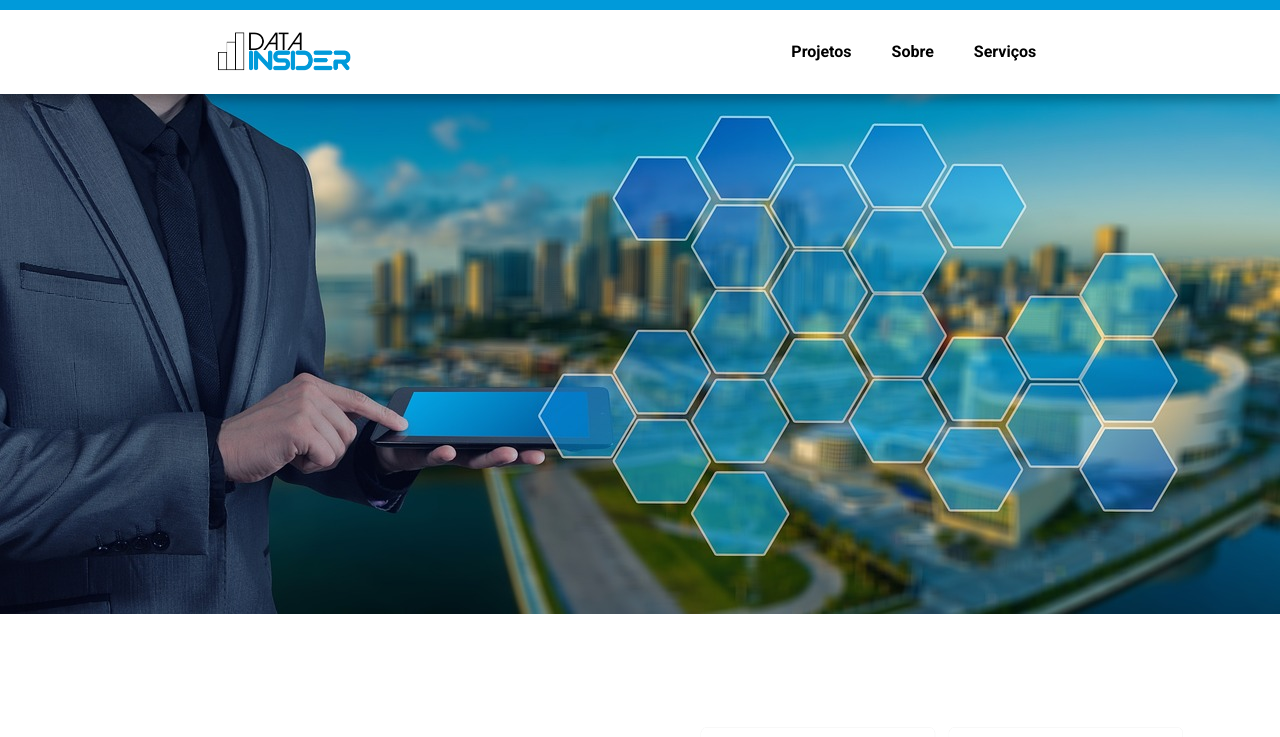
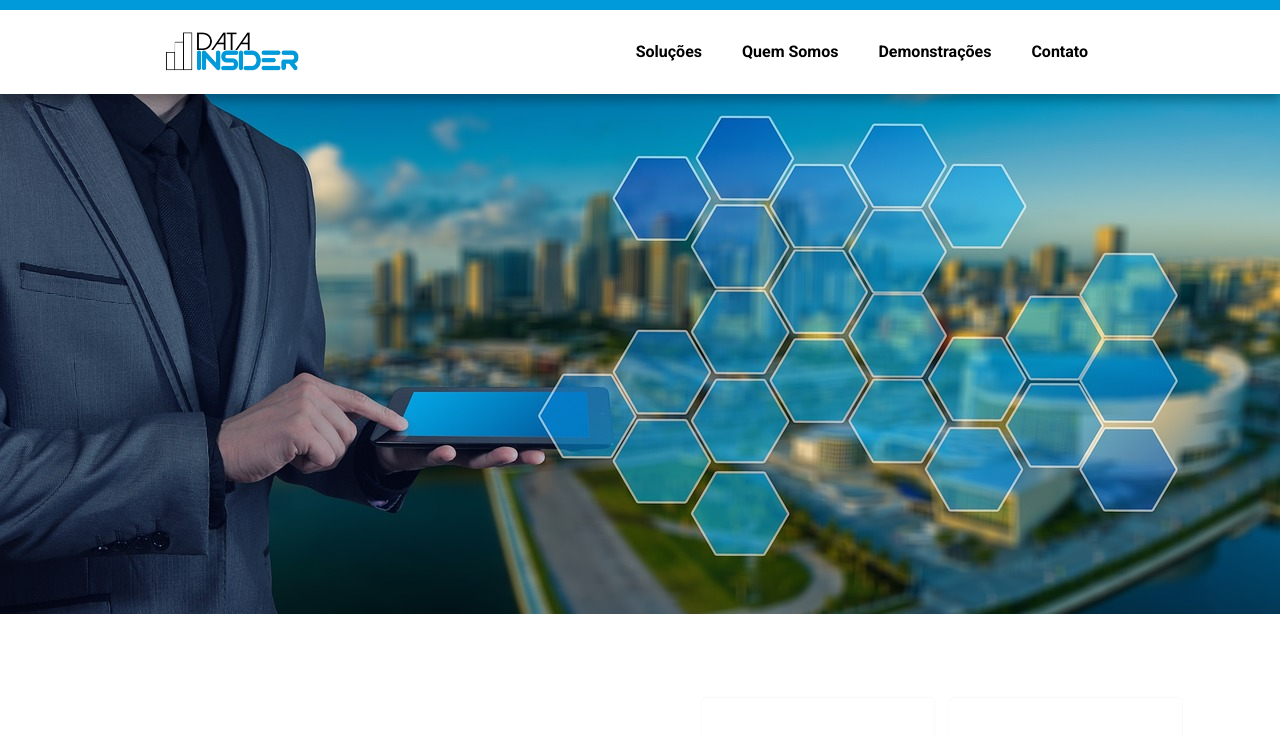
Before and after one commit to nathanzd/data-insider, a Next.js app: page / in a window 1280 px wide. Shown: the top 737 px of the page. Built offline with nearby package versions, Linux system fonts and the light colour scheme.

Commit message:
feat: responsive corrections

```diff
--- a/src/components/TextAndImage/TextAndImage.module.css
+++ b/src/components/TextAndImage/TextAndImage.module.css
@@ -1,5 +1,5 @@
 .TextAndImage{
-    margin-top: 30px;
+    width: 100%;
     padding: 20px 50px;
     display: flex;
     justify-content: space-around;
--- a/src/components/Whydatainsider/Whydatainsider.module.css
+++ b/src/components/Whydatainsider/Whydatainsider.module.css
@@ -9,6 +9,7 @@
     font-size: 30px;
     font-weight: bold;
     text-align: center;
+    margin-bottom: 30px;
 }
 .WhydatainsiderGrid{
     display: grid;
@@ -39,3 +40,8 @@
     font-size: 25px;
     font-weight: bold;
 }
+@media (max-width: 707px) {
+    .WhydatainsiderGrid{
+        grid-template-columns: 1fr;
+    }
+  }
--- a/src/components/headerPower/headerPower.js
+++ b/src/components/headerPower/headerPower.js
@@ -41,17 +41,19 @@ const HeaderPower = () => {
         </div>
         <div className={styles.headerMenuWrapper}>
           <ul className={styles.headerMenu}>
-            <li>Projetos</li>
-            <li>Sobre</li>
-            <li>Serviços</li>
+            <li>Soluções</li>
+            <li>Quem Somos</li>
+            <li>Demonstrações</li>
+            <li>Contato</li>
           </ul>
         </div>
       </div>
       <div className={styles.headerPowerMobileMenu} id="headerPowerMobileMenuID">
         <ul className={styles.headerPowerMobileMenuItems} >
-              <li>Projetos</li>
-              <li>Sobre</li>
-              <li>Serviços</li>
+              <li>Soluções</li>
+              <li>Quem Somos</li>
+              <li>Demonstrações</li>
+              <li>Contato</li>
         </ul>
       </div>
      </header>
--- a/src/components/headerPower/headerPower.module.css
+++ b/src/components/headerPower/headerPower.module.css
@@ -66,9 +66,12 @@
   font-weight: bold;
   color: #000000
 }
-@media (max-width: 518px) {
+@media (max-width: 707px) {
+  .headerPowerMobileMenu{
+    padding: 10px;
+  }
   .headerPower{
-    justify-content: space-between;
+    justify-content: space-around;
   }
   .headerMenu{
     display: none;
@@ -80,6 +83,9 @@
     display: flex;
     justify-content: flex-end;
     align-items: center;
-    margin-left: 25%;
+
+  }
+  .headerMenuWrapper{
+    display: none;
   }
 }
```
